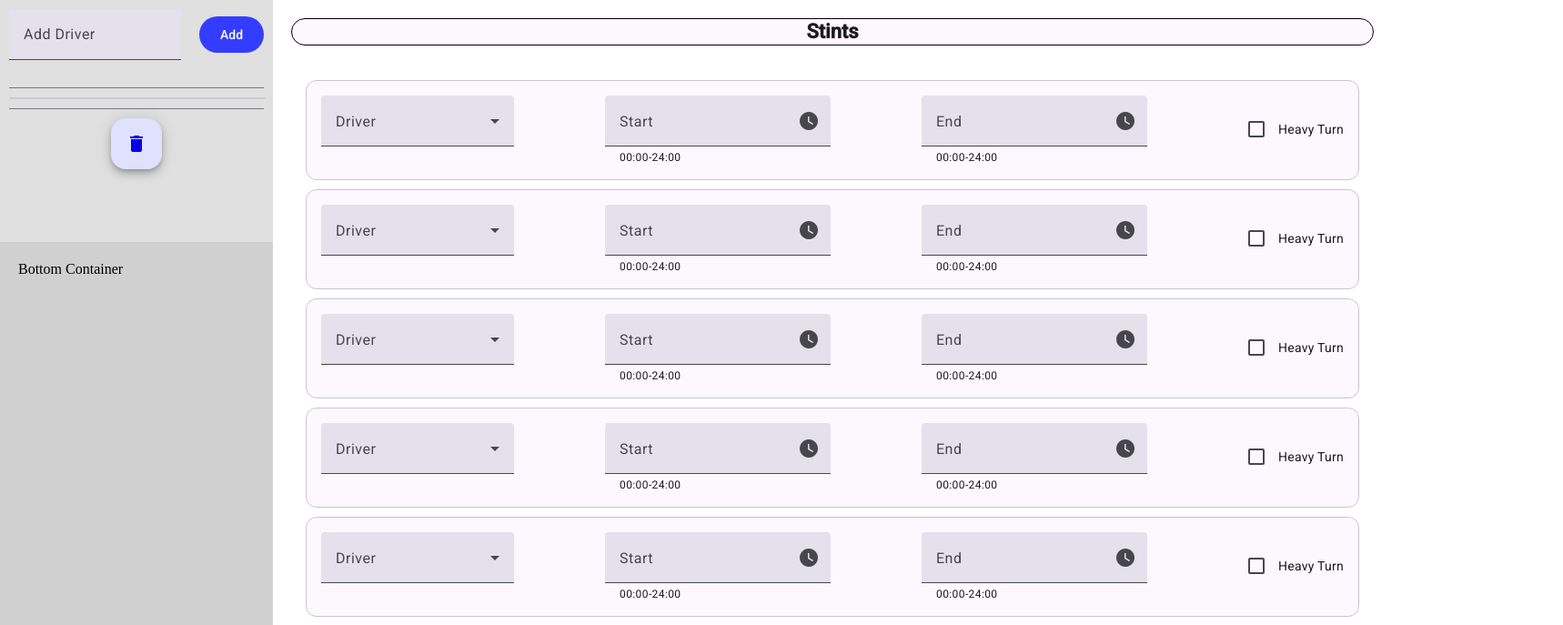
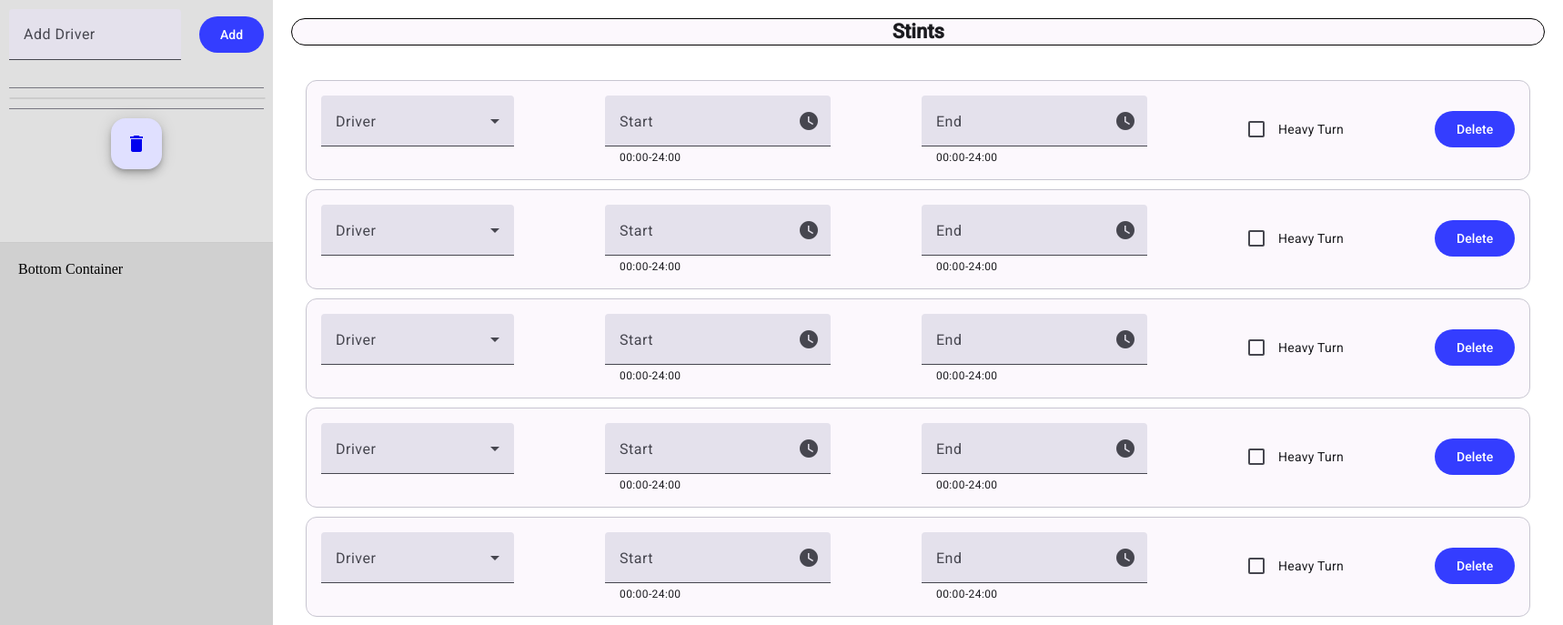
Before and after one commit to Marcoge/24h-helper, an Angular app: page / in a window 1280 px wide. Shown: the top 687 px of the page at 91% size, 1718 px wide, since content can reach past the window. Built offline with nearby package versions, Linux system fonts and the light colour scheme.

Commit message:
Added delete button to table-entry.

```diff
--- a/src/app/time-table-entry/time-table-entry.component.html
+++ b/src/app/time-table-entry/time-table-entry.component.html
@@ -26,6 +26,9 @@
         </mat-form-field>
       </div>
       <div><mat-checkbox>Heavy Turn</mat-checkbox></div>
+      <div>
+        <button mat-flat-button (click)="deleteStint()">Delete</button>
+      </div>
     </mat-card-content>
   </mat-card>
 </body>
--- a/src/app/time-table-entry/time-table-entry.component.ts
+++ b/src/app/time-table-entry/time-table-entry.component.ts
@@ -4,6 +4,7 @@ import { MatCheckboxModule } from '@angular/material/checkbox';
 import { MatDividerModule } from '@angular/material/divider';
 import { MatFormFieldModule } from '@angular/material/form-field';
 import { MatSelectModule } from '@angular/material/select';
+import { MatButtonModule } from '@angular/material/button';
 import { MatIconModule } from '@angular/material/icon';
 import { MatInputModule } from '@angular/material/input';
 
@@ -17,6 +18,7 @@ import { MatInputModule } from '@angular/material/input';
     MatIconModule,
     MatInputModule,
     MatSelectModule,
+    MatButtonModule,
   ],
   templateUrl: './time-table-entry.component.html',
   styleUrl: './time-table-entry.component.scss',
@@ -27,6 +29,10 @@ export class TimeTableEntryComponent {
 
   selected = 'driver';
   names = ['laber', 'john', 'doe', 'smith', 'jane', 'brown'];
+
+  constructor() {}
+
+  deleteStint() {}
 }
 
 export interface TimeTableEntry {
```
